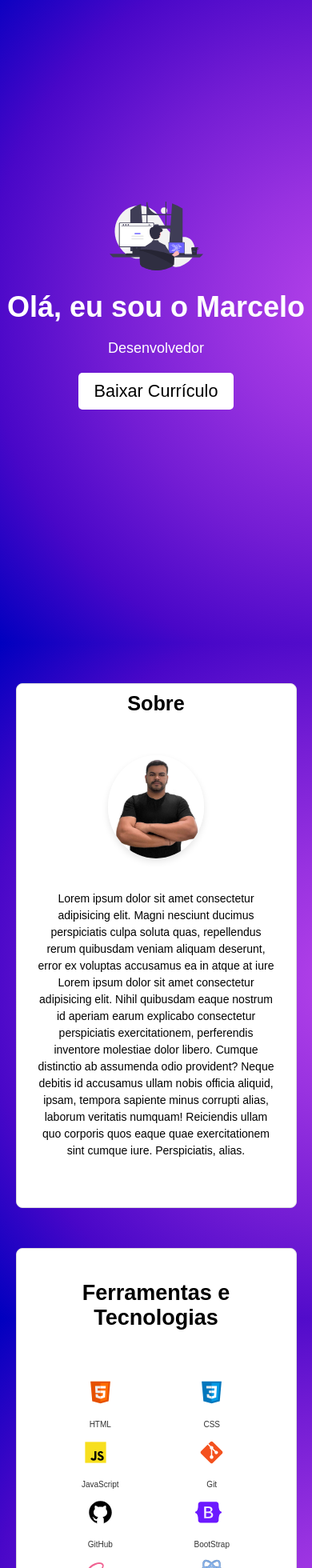
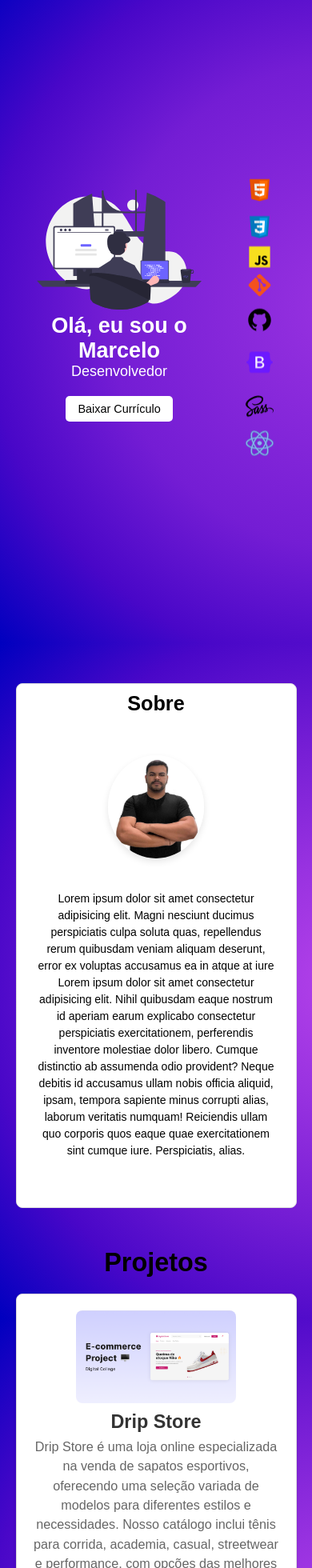
Before and after one commit to marcelocarvalho1/portfolio, a React (Vite) app: page / in a window 390 px wide. Shown: the part 40-2000 px from the top of the page at 80% size. Built offline with nearby package versions, Linux system fonts and the light colour scheme.

Commit message:
O componente Intro usa framer-motion para efeitos de animação.

```diff
--- a/package.json
+++ b/package.json
@@ -10,6 +10,7 @@
     "preview": "vite preview"
   },
   "dependencies": {
+    "framer-motion": "^12.10.5",
     "react": "^19.0.0",
     "react-dom": "^19.0.0"
   },
--- a/src/App.jsx
+++ b/src/App.jsx
@@ -1,7 +1,7 @@
 import React from "react";
 import Intro from "./components/Intro";
 import Sobre from "./components/Sobre";
-import Habilidades from "./components/Habilidades";
+// import Habilidades from "./components/Habilidades";
 import Projetos from "./components/Projetos";
 import Contato from "./components/Contato";
 import Footer from "./components/Footer";
@@ -11,7 +11,7 @@ function App() {
     <div className="webview">
       <Intro />
       <Sobre />
-      <Habilidades />
+      {/* <Habilidades /> */}
       <Projetos />
       <Contato />
       <Footer />
--- a/src/components/Habilidades/Habilidades.css
+++ /dev/null
@@ -1,87 +0,0 @@
-
-.habilidades {
-  max-width: 90%;
-  margin: 50px auto;
-  padding: 20px;
-  border: 1px solid #ddd;
-  border-radius: 8px;
-  background-color: #fff;
-}
-
-.habilidades h2 {
-  font-size: 1.5rem;
-  text-align: center;
-  margin: 10px 0px 50px;
-  color: #000000;
-  font-weight: bold;
-}
-
-.tech-grid {
-  display: grid;
-  grid-template-columns: repeat(auto-fit, minmax(100px, 1fr));
-  gap: 20px;
-  padding: 10px;
-}
-
-.tech-item {
-  display: grid;
-  justify-content: center;
-  align-items: center;
-}
-
-.tech-item img {
-  max-width: 40px;
-  transition: transform 0.3s ease, box-shadow 0.3s ease;
-}
-
-.tech-item img:hover {
-  transform: scale(1.1);
-  box-shadow: 0 4px 10px rgba(0, 0, 0, 0.2);
-}
-
-.tech-item p {
-  margin-top: 15px;
-  font-size: 11px;
-  color: #333;
-  line-height: 1.5;
-  text-align: center;
-}
-
-@media (max-width: 768px) {
-  .habilidades {
-      padding: 50px;
-      margin: 20px auto;
-  }
-
-  .tech-grid {
-      grid-template-columns: repeat(auto-fit, minmax(80px, 1fr));
-  }
-
-  .tech-item img {
-      max-width: 40px;
-  }
-
-  .tech-item p {
-      font-size: 11px;
-  }
-}
-
-@media (max-width: 480px) {
-  .habilidades {
-      padding: 30px;
-      margin: 10px auto;
-  }
-
-  .tech-grid {
-      grid-template-columns: repeat(2, 1fr);
-      gap: 10px;
-  }
-
-  .tech-item img {
-      max-width: 35px;
-  }
-
-  .tech-item p {
-      font-size: 10px;
-  }
-}
--- a/src/components/Habilidades/index.jsx
+++ /dev/null
@@ -1,54 +0,0 @@
-import React from "react";
-import "./Habilidades.css";
-import html5 from "../../assets/tech/html5.svg";
-import CSS from "../../assets/tech/css.svg";
-import JS from "../../assets/tech/javascript.svg";
-import GIT from "../../assets/tech/git.svg";
-import GITHUB from "../../assets/tech/github.svg";
-import BOOTSTRAP from "../../assets/tech/bootstrap.svg";
-import SASS from "../../assets/tech/sass.svg";
-import REACT from "../../assets/tech/react.svg";
-
-const Habilidades = () => {
-  return (
-    <section className="habilidades">
-      <h2>Ferramentas e Tecnologias</h2>
-      <div className="tech-grid">
-        <div className="tech-item">
-          <img src={html5} alt="HTML" />
-          <p>HTML</p>
-        </div>
-        <div className="tech-item">
-          <img src={CSS} alt="CSS" />
-          <p>CSS</p>
-        </div>
-        <div className="tech-item">
-          <img src={JS} alt="JavaScript" />
-          <p>JavaScript</p>
-        </div>
-        <div className="tech-item">
-          <img src={GIT} alt="Git" />
-          <p>Git</p>
-        </div>
-        <div className="tech-item">
-          <img src={GITHUB} alt="GitHub" />
-          <p>GitHub</p>
-        </div>
-        <div className="tech-item">
-          <img src={BOOTSTRAP} alt="Bootstrap" />
-          <p>BootStrap</p>
-        </div>
-        <div className="tech-item">
-          <img src={SASS} alt="Sass" />
-          <p>Sass</p>
-        </div>
-        <div className="tech-item">
-          <img src={REACT} alt="React" />
-          <p>React</p>
-        </div>
-      </div>
-    </section>
-  );
-};
-
-export default Habilidades;
--- a/src/components/Intro/index.jsx
+++ b/src/components/Intro/index.jsx
@@ -1,11 +1,43 @@
 import React from "react";
+import { motion } from "framer-motion";
 import Img from "../../assets/imagens/undraw_programming_65t2.svg";
 import "./intro.css";
+
+import html5 from "../../assets/tech/html5.svg";
+import CSS from "../../assets/tech/css.svg";
+import JS from "../../assets/tech/javascript.svg";
+import GIT from "../../assets/tech/git.svg";
+import GITHUB from "../../assets/tech/github.svg";
+import BOOTSTRAP from "../../assets/tech/bootstrap.svg";
+import SASS from "../../assets/tech/sass.svg";
+import REACT from "../../assets/tech/react.svg";
+
+const habilidades = [
+  html5,
+  CSS,
+  JS,
+  GIT,
+  GITHUB,
+  BOOTSTRAP,
+  SASS,
+  REACT,
+];
+
+const floatAnimation = {
+  y: [0, -20, 0],
+  transition: {
+    duration: 3,
+    repeat: Infinity,
+    ease: "easeInOut",
+  },
+};
 
 const Intro = () => {
   return (
     <section className="intro">
       <div className="container">
+
+
         <img src={Img} alt="imagem" className="topo-image" />
         <h1>
           Olá, eu sou o <span>Marcelo</span>
@@ -19,6 +51,22 @@ const Intro = () => {
           </a>
         </div>
       </div>
+      <div className="habilidades-flutuantes">
+          {habilidades.map((icon, index) => (
+            <motion.img
+              key={index}
+              src={icon}
+              alt={`icon-${index}`}
+              className="icone-flutuante"
+              animate={floatAnimation}
+              style={{
+                top: `${Math.random() * 80}%`,
+                left: `${Math.random() * 90}%`,
+                animationDelay: `${index * 0.5}s`,
+              }}
+            />
+          ))}
+        </div>
     </section>
   );
 };
--- a/src/components/Intro/intro.css
+++ b/src/components/Intro/intro.css
@@ -1,43 +1,140 @@
+.habilidades-flutuantes {
+  position: relative;
+  display: grid;
+  grid-template-columns: repeat(4, 1fr);
+  gap: 10px 20px;
+  justify-items: center;
+  align-items: center;
+  width: 50%;
+  height: 50%;
+  margin-top: 50px;
+}
 
-.webview .intro {
+.icone-flutuante {
+  width: 50px;
+  height: 50px;
+  pointer-events: none;
+  animation: floatAnimation 3s ease-in-out infinite;
+  filter: none; /* Garantir que não há filtro alterando a cor */
+}
+
+@keyframes floatAnimation {
+  0% {
+    transform: translateY(0);
+  }
+  50% {
+    transform: translateY(-20px);
+  }
+  100% {
+    transform: translateY(0);
+  }
+}
+
+.intro {
   display: flex;
   justify-content: center;
   align-items: center;
   height: 100vh;
-  background-image: radial-gradient(circle at 112.35% 50%, #b643ea 0, #9832e0 25%, #741dd4 50%, #4907c8 75%, #0000bf 100%);
+  background-image: radial-gradient(
+    circle at 112.35% 50%,
+    #b643ea 0,
+    #9832e0 2%,
+    #741dd4 50%,
+    #4907c8 75%,
+    #0000bf 100%
+  );
   color: #fff;
+  text-align: center;
+  position: relative;
 }
 
-.webview .intro .container {
-  text-align: center;
-}
 .topo-image {
   width: 30%;
   height: auto;
 }
 
-.webview .intro .container h1 {
+.intro-title {
   font-size: 2rem;
   margin-top: 20px;
 }
 
-.webview .intro .container p {
+.intro-text {
   font-size: 1rem;
   margin-top: 20px;
 }
 
-.webview .intro .container .btn-portfolio {
+.btn-portfolio {
   background-color: #fff;
   color: #000000;
   border: none;
-  font-size: 1.2rem;
+  font-size: 0.9rem;
   padding: 10px 20px;
   border-radius: 5px;
   margin-top: 20px;
   transition: background-color 0.3s ease, color 0.3s ease;
+  cursor: pointer;
 }
 
-.webview .intro .container .btn-portfolio:hover {
+.btn-portfolio:hover {
   background-color: #000000;
   color: #ffffff;
 }
+
+.btn-group {
+  display: flex;
+  justify-content: center;
+  gap: 1rem;
+  margin-top: 20px;
+}
+
+@media (max-width: 768px) {
+  .habilidades-flutuantes {
+    width: 80%;
+    height: auto;
+    margin-top: 30px;
+    grid-template-columns: repeat(2, 1fr);
+    gap: 15px;
+  }
+
+  .icone-flutuante {
+    width: 40px;
+    height: 40px;
+  }
+
+  .intro {
+    padding: 20px;
+  }
+
+  .topo-image {
+    width: 60%;
+  }
+
+  .intro-title {
+    font-size: 1.5rem;
+  }
+
+  .intro-text {
+    font-size: 0.9rem;
+  }
+
+  .btn-portfolio {
+    font-size: 0.8rem;
+    padding: 8px 15px;
+  }
+}
+
+@media (max-width: 480px) {
+  .habilidades-flutuantes {
+    grid-template-columns: repeat(1, 1fr);
+    gap: 10px;
+  }
+
+  .icone-flutuante {
+    width: 35px;
+    height: 35px;
+  }
+
+  .topo-image {
+    width: 80%;
+  }
+}
```
Also changed, not shown: src/assets/tech/sass.svg, 1 other file (tests, documents, lock files or other folders).
